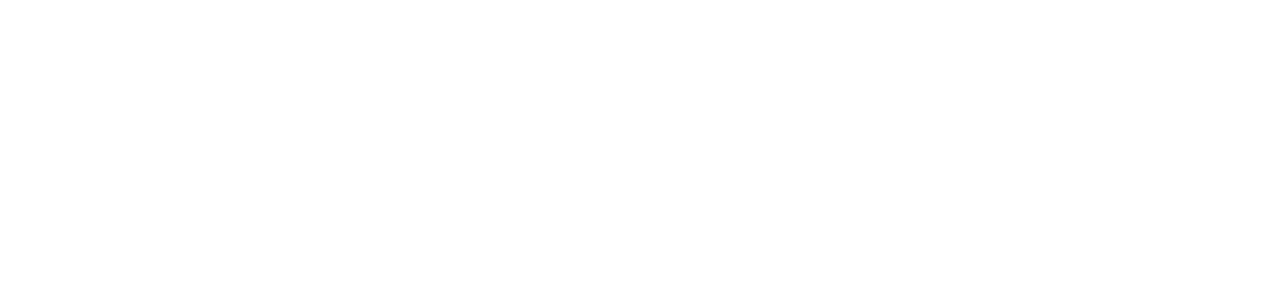
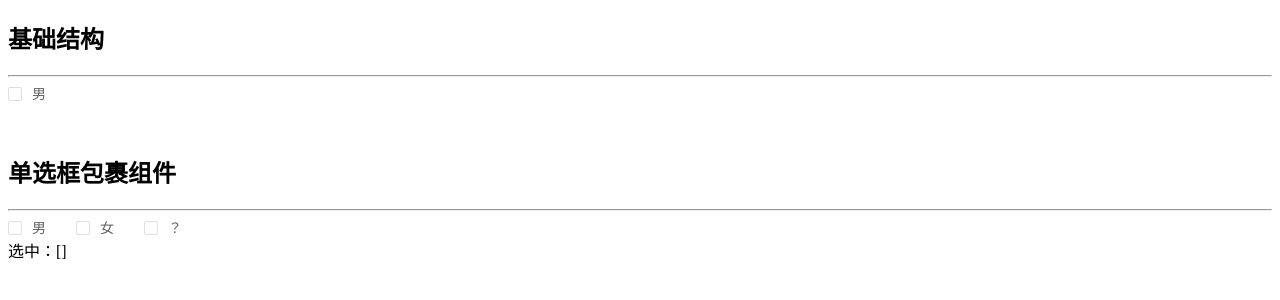
Before and after one commit to guapi233/antDesign-fake, a Vue app: page /Checkbox in a window 1280 px wide. Shown: the top 300 px of the page. Built offline with nearby package versions, Linux system fonts and the light colour scheme.

Commit message:
updated:Checkbox组件测试页面

```diff
--- a/examples/ComponentList.vue
+++ b/examples/ComponentList.vue
@@ -13,7 +13,7 @@
 export default {
   data() {
     return {
-      componentList: ["Button", "Input", "Radio"],
+      componentList: ["Button", "Input", "Radio", "Checkbox"],
     };
   },
 };
--- a/examples/router.js
+++ b/examples/router.js
@@ -4,6 +4,7 @@
 import Button from "./test/Button.vue";
 import Input from "./test/Input.vue";
 import Radio from "./test/Radio.vue";
+import Checkbox from "./test/Checkbox.vue";
 
 Vue.use(Router);
 
@@ -27,6 +28,11 @@
     component: Radio,
     name: "Radio",
   },
+  {
+    path: "/Checkbox",
+    component: Checkbox,
+    name: "Checkbox",
+  },
 ];
 
 const router = new Router({
--- /dev/null
+++ b/examples/test/Checkbox.vue
@@ -0,0 +1,31 @@
+<template>
+  <div class="radio-test">
+    <blockarea title="基础结构">
+      <c-checkbox v-model="test1" label="男"></c-checkbox>
+      {{ test1 }}
+    </blockarea>
+
+    <blockarea title="单选框包裹组件">
+      <c-checkbox-group v-model="test3">
+        <c-checkbox label="男"></c-checkbox>
+        <c-checkbox label="女"></c-checkbox>
+        <c-checkbox label="？"></c-checkbox>
+      </c-checkbox-group>
+      选中：{{ test3 }}
+    </blockarea>
+  </div>
+</template>
+
+<script>
+export default {
+  data() {
+    return {
+      test1: "",
+      test3: [],
+    };
+  },
+};
+</script>
+
+<style>
+</style>
```
